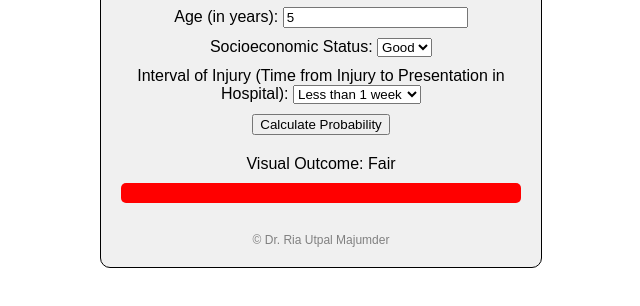
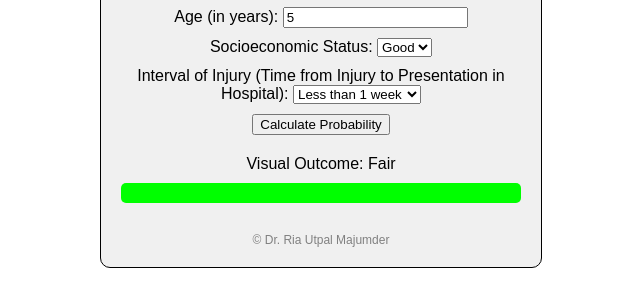
Before and after one commit to rioptik/visiout, a plain HTML site: page index.html in a window 1280 px wide. Both pictures are taken after typing "5" into the empty fields and a click on the button "Calculate Probability". Shown: the part 156-462 px from the top of the page, without its empty margins (319-959 px from the left). Drawn offline with Linux system fonts and the light colour scheme.

Commit message:
index.html

```diff
--- a/index.html
+++ b/index.html
@@ -123,9 +123,9 @@
             const cc0ProbabilityBar = document.getElementById('cc0ProbabilityBar');
             cc0ProbabilityBar.className = ''; // Clear previous classes
 
-            if (outcome.includes('Green')) {
+            if (outcome === 'Fair') {
                 cc0ProbabilityBar.classList.add('green-bar');
-            } else if (outcome.includes('Yellow')) {
+            } else if (outcome === 'Moderate') {
                 cc0ProbabilityBar.classList.add('yellow-bar');
             } else {
                 cc0ProbabilityBar.classList.add('red-bar');
```
